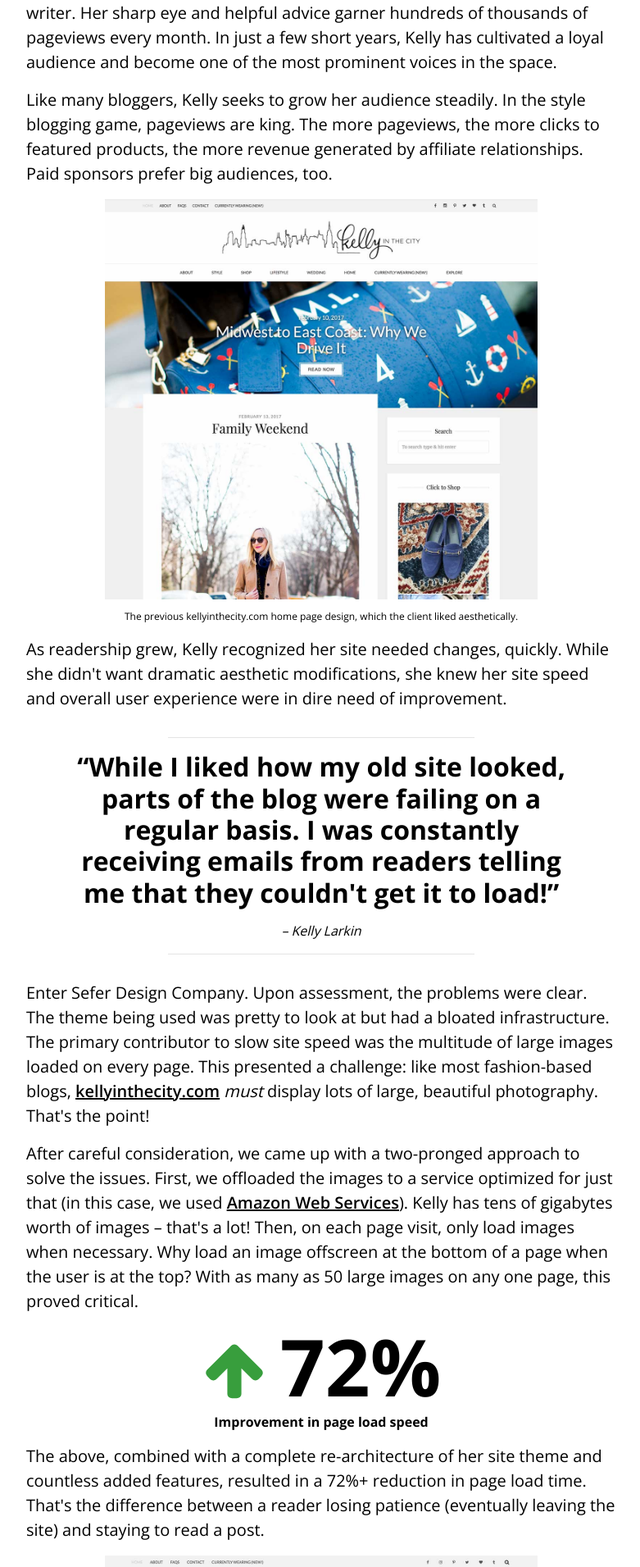
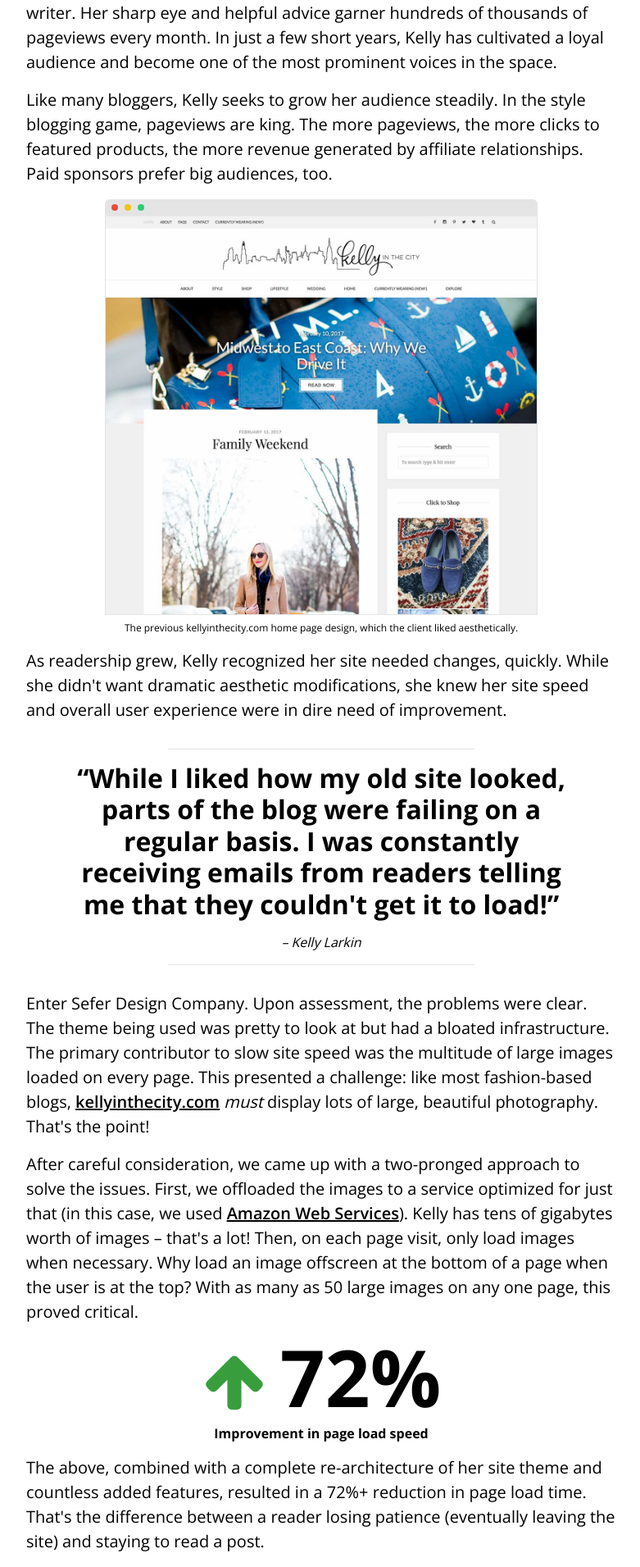
Before and after one commit to SeferDesign/seferdesign.com, a Jekyll site: the page built from kelly-in-the-city.html, in a window 1280 px wide. Shown: the part 333-2244 px from the top of the page at 82% size, without its empty margins (248-1029 px from the left). Built offline with Jekyll 4.4.1, drawn with Linux system fonts in a browser that asks for light colours.

Commit message:
Browser chrome

```diff
--- a/_src/style/partials/_global.scss
+++ b/_src/style/partials/_global.scss
@@ -5,6 +5,11 @@ $dark: #333;
 $gray: #e4e4e4;
 $blue-lite: #68a5ec;
 $green: #389e3d;
+
+$chrome-grey: $gray;
+$chrome-red: #e74c3c;
+$chrome-yellow: #f1c40f;
+$chrome-green: #2ecc71;
 
 $font-main: 'Open Sans', sans-serif;
 
@@ -619,6 +624,48 @@ figure {
 
   margin: 1rem 0px;
 
+  &.browser {
+
+    position: relative;
+
+    &:before,
+    .browser-chrome:before,
+    .browser-chrome:after {
+      content: ' ';
+      z-index: 2;
+      position: absolute;
+      top: 0.3725rem;
+      left: 0.5rem;
+      width: 0.5rem;
+      height: 0.5rem;
+      background: $chrome-red;
+      border-radius: 0.5rem;
+    }
+
+    .browser-chrome:before {
+      left: 1.5rem;
+      background: $chrome-yellow;
+    }
+
+    .browser-chrome:after {
+      left: 2.5rem;
+      background: $chrome-green;
+    }
+
+  }
+
+  .browser-chrome {
+    position: relative;
+    padding: 1.25rem 1px 1px;
+    background: $chrome-grey;
+    border-top-left-radius: 0.375rem;
+    border-top-right-radius: 0.375rem;
+  }
+
+  img {
+    display: block;
+  }
+
   figcaption {
     margin-top: 0.5rem;
     text-align: center;
--- a/kelly-in-the-city.html
+++ b/kelly-in-the-city.html
@@ -14,8 +14,10 @@ bodyClasses: 'casestudy casestudy-kellyinthecity'
           <h1>Speed: Improving User Experience</h1>
           <p>Kelly Larkin, of <a href="http://kellyinthecity.com" target="_blank">kellyinthecity.com</a>, is a Chicago-based fashion and lifestyle writer. Her sharp eye and helpful advice garner hundreds of thousands of pageviews every month. In just a few short years, Kelly has cultivated a loyal audience and become one of the most prominent voices in the space.</p>
           <p>Like many bloggers, Kelly seeks to grow her audience steadily. In the style blogging game, pageviews are king. The more pageviews, the more clicks to featured products, the more revenue generated by affiliate relationships. Paid sponsors prefer big audiences, too.</p>
-          <figure>
-            <img src="{{ site.distbase }}/images/casestudies/kellyinthecity-old.jpg" alt="Old Kelly In The City">
+          <figure class="browser">
+            <div class="browser-chrome">
+              <img src="{{ site.distbase }}/images/casestudies/kellyinthecity-old.jpg" alt="Old Kelly In The City">
+            </div>
             <figcaption>The previous kellyinthecity.com home page design, which the client liked aesthetically.</figcaption>
           </figure>
           <p>As readership grew, Kelly recognized her site needed changes, quickly. While she didn't want dramatic aesthetic modifications, she knew her site speed and overall user experience were in dire need of improvement.</p>
@@ -32,8 +34,10 @@ bodyClasses: 'casestudy casestudy-kellyinthecity'
             <div class="stat-description">Improvement in page load speed</div>
           </div>
           <p>The above, combined with a complete re-architecture of her site theme and countless added features, resulted in a 72%+ reduction in page load time. That's the difference between a reader losing patience (eventually leaving the site) and staying to read a post.</p>
-          <figure>
-            <img src="{{ site.distbase }}/images/casestudies/kellyinthecity-new.jpg" alt="New Kelly In The City">
+          <figure class="browser">
+            <div class="browser-chrome">
+              <img src="{{ site.distbase }}/images/casestudies/kellyinthecity-new.jpg" alt="New Kelly In The City">
+            </div>
             <figcaption>The new kellyinthecity.com home page design.</figcaption>
           </figure>
           <blockquote>
```
Also changed, not shown: _includes/style.css.
